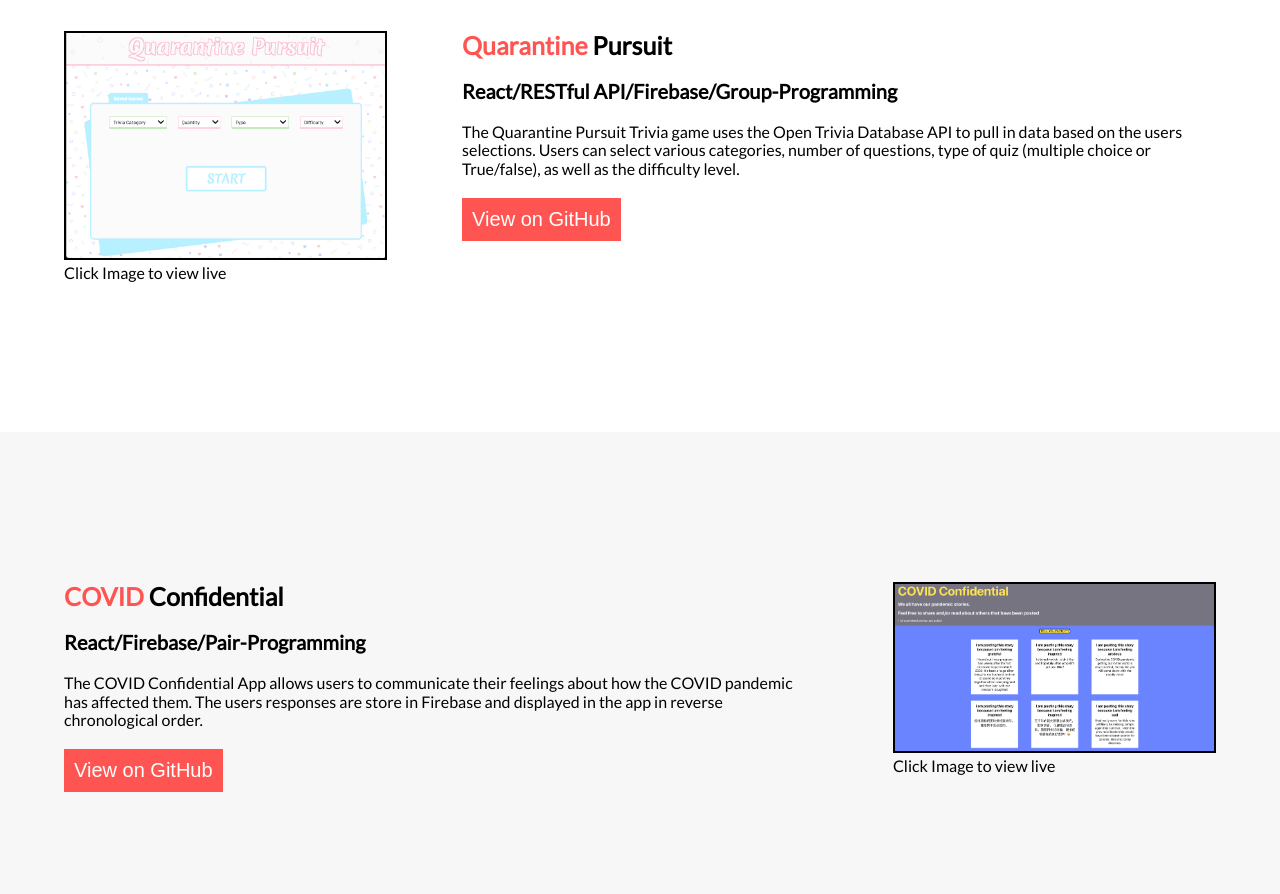
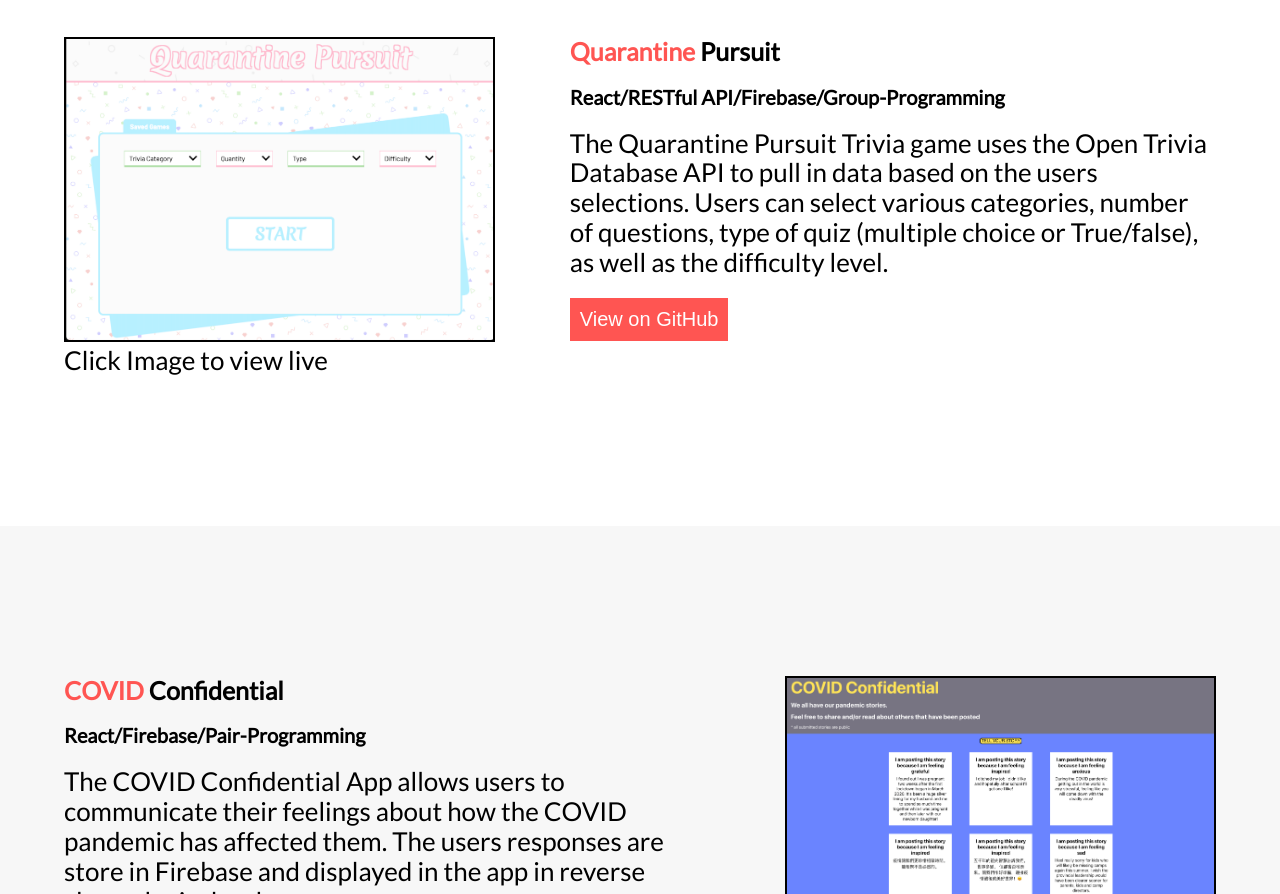
Before and after one commit to MarkHarropGitHub/portfolio, a plain HTML site: page index.html in a window 1280 px wide. Shown: the part 2600-3494 px from the top of the page. Drawn offline with Linux system fonts and the light colour scheme.

Commit message:
increased p font-size and modified image sizing based on port crit

```diff
--- a/styles.css
+++ b/styles.css
@@ -297,8 +297,8 @@
     padding-bottom: 20px;
 }
 
-p {
-    font-size: 0.8rem;
+.projects p {
+    font-size: 1.3rem;
 }
 
 .proj1,
@@ -318,7 +318,7 @@
 }
 
 .imageContainer {
-    width: 30%;
+    width: 40%;
 }
 
 .imageContainer a {
@@ -331,7 +331,7 @@
 }
 
 .textContainer {
-    width: 70%;
+    width: 60%;
 
 }
 
@@ -547,6 +547,27 @@
         font-size: 1rem;
     }
 
+    /* Project Section Styling at 767px */
+
+    .proj1,
+    .proj3 {
+        flex-direction: column;
+    }
+
+    .proj2 {
+        flex-direction: column-reverse;
+    }
+
+    .imageContainer {
+        width: 100%;
+        margin-bottom: 50px;
+    }
+
+    .textContainer {
+        width: 100%;
+        margin: 0;
+    }
+
     /* Contact Styling */
 
     .contact {
@@ -592,27 +613,6 @@
         margin-bottom: 20px;
     }
 
-    /* Project Section Styling at 767px */
-
-    .proj1,
-    .proj3 {
-        flex-direction: column;
-    }
-
-    .proj2 {
-        flex-direction: column-reverse;
-    }
-
-    .imageContainer {
-        width: 100%;
-        margin-bottom: 50px;
-    }
-
-    .textContainer {
-        width: 100%;
-        margin: 0;
-    }
-
     /* Contact Styling */
 
     .details li {
```
